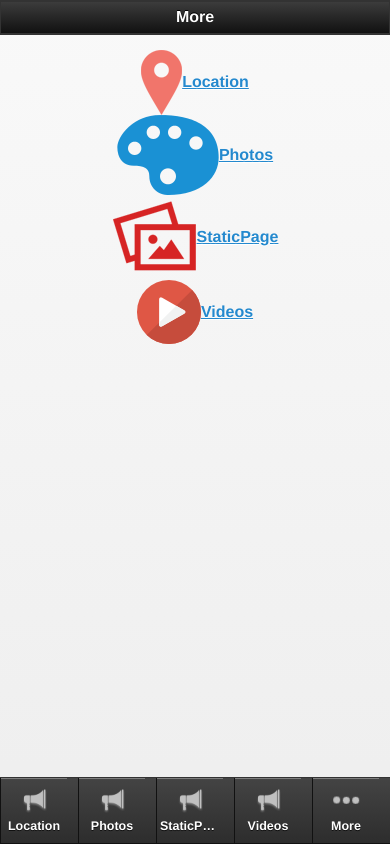
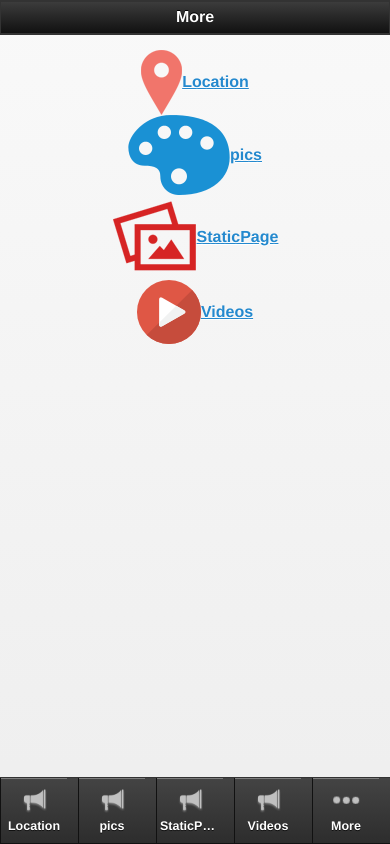
Before and after one commit to jarnailboparai/amrit_9_pan_740, a plain HTML site: page more.html in a window 390 px wide. Drawn offline with Linux system fonts and the light colour scheme.

Commit message:
amrit_9_pan_740

```diff
--- a/more.html
+++ b/more.html
@@ -129,7 +129,7 @@
 						</td>
 						<td>
 							<a href="photosub_3965.html" rel="external" data-ajax="flase" >
-								<label>Photos</label>
+								<label>pics</label>
 							</a>
 						</td>
 					</tr>
@@ -193,7 +193,7 @@
 
             <style> .nav-glyphish-example .ui-btn .ui-btn-inner { padding-top: 40px !important; width: 60px!important;}		.nav-glyphish-example .ui-btn .ui-icon { width: 30px!important; height: 30px!important; margin-left: -15px !important; box-shadow: none!important; -moz-box-shadow: none!important; -webkit-box-shadow: none!important; -webkit-border-radius: 0 !important; border-radius: 0 !important; }#tab1 .ui-icon { background:  url("icons_tech_1579.png") 50% 50% no-repeat; background-size: 50px 50px; }#tab2 .ui-icon { background:  url("icons_communication_1092.png") 50% 50% no-repeat; background-size: 50px 50px; }#tab3 .ui-icon { background:  url("64Px_-_504-11.png") 50% 50% no-repeat; background-size: 30px 30px; }#tab4 .ui-icon { background:  url("64Px_-_504-210.png") 50% 50% no-repeat; background-size: 30px 30px; }#tab5 .ui-icon { background:  url("more.png") 50% 50% no-repeat; background-size: 30px 30px; }</style>
 
-            <div data-role="footer" data-position="fixed" class="nav-glyphish-example" data-id="myfooter" data-theme="a" data-tap-toggle="false"><div data-role="navbar" class="nav-glyphish-example"><ul><li><a href="location_3963.html" id="tab2" data-icon="custom" rel="external"  data-gourl="location_3963.html" class="" onclick="window.open('location_3963.html','_self', 'location=yes')">Location</a></li><li><a href="photosub_3965.html" id="tab2" data-icon="custom" rel="external"  data-gourl="photosub_3965.html" class="" onclick="window.open('photosub_3965.html','_self', 'location=yes')">Photos</a></li><li><a href="staticpage_3964.html" id="tab2" data-icon="custom" rel="external"  data-gourl="staticpage_3964.html" class="" onclick="window.open('staticpage_3964.html','_self', 'location=yes')">StaticPage</a></li><li><a href="video_3966.html" id="tab2" data-icon="custom" rel="external"  data-gourl="video_3966.html" class="" onclick="window.open('video_3966.html','_self', 'location=yes')">Videos</a></li><li><a href="more.html" id="tab5" data-icon="custom" rel="external">More</a></li></ul></div></div>
+            <div data-role="footer" data-position="fixed" class="nav-glyphish-example" data-id="myfooter" data-theme="a" data-tap-toggle="false"><div data-role="navbar" class="nav-glyphish-example"><ul><li><a href="location_3963.html" id="tab2" data-icon="custom" rel="external"  data-gourl="location_3963.html" class="" onclick="window.open('location_3963.html','_self', 'location=yes')">Location</a></li><li><a href="photosub_3965.html" id="tab2" data-icon="custom" rel="external"  data-gourl="photosub_3965.html" class="" onclick="window.open('photosub_3965.html','_self', 'location=yes')">pics</a></li><li><a href="staticpage_3964.html" id="tab2" data-icon="custom" rel="external"  data-gourl="staticpage_3964.html" class="" onclick="window.open('staticpage_3964.html','_self', 'location=yes')">StaticPage</a></li><li><a href="video_3966.html" id="tab2" data-icon="custom" rel="external"  data-gourl="video_3966.html" class="" onclick="window.open('video_3966.html','_self', 'location=yes')">Videos</a></li><li><a href="more.html" id="tab5" data-icon="custom" rel="external">More</a></li></ul></div></div>
 
         </div>
 
```
Also changed, not shown: index.html (+1 -1 lines), photosub_3965.html (+2 -2 lines).
